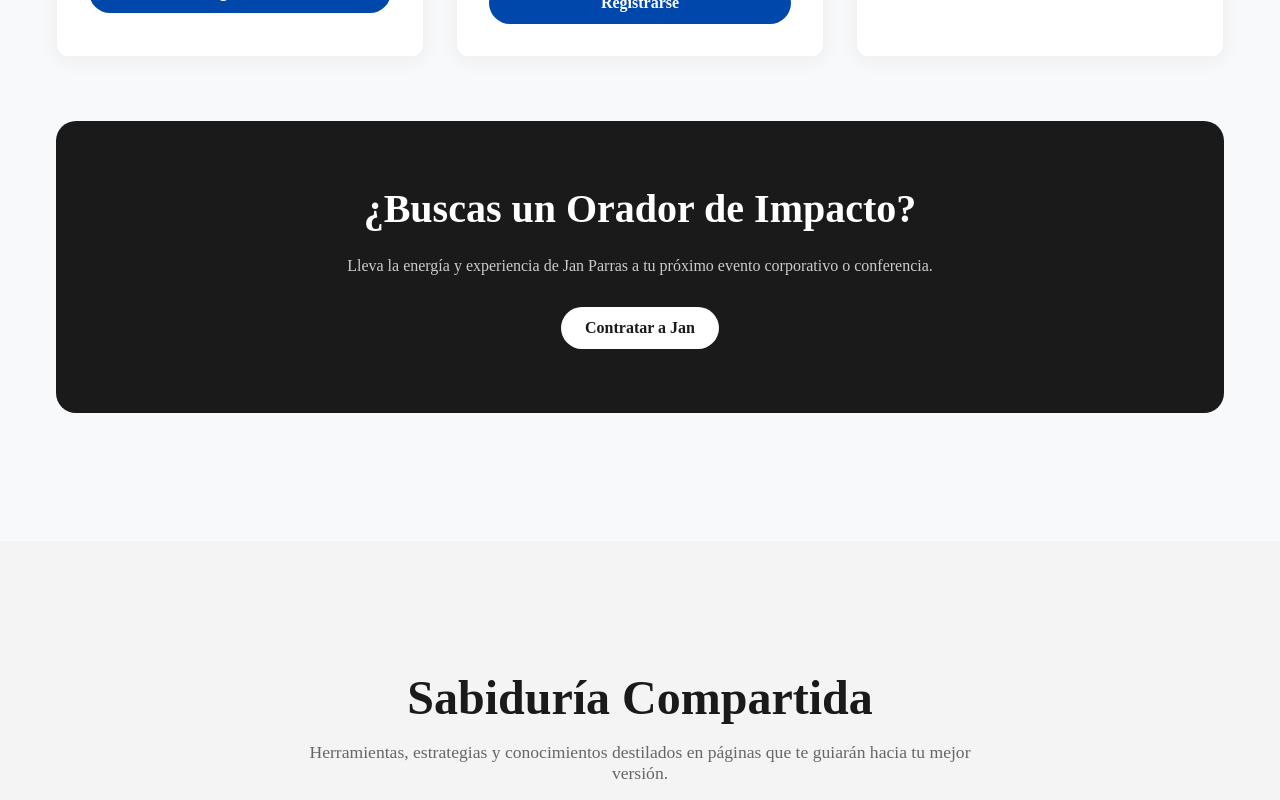
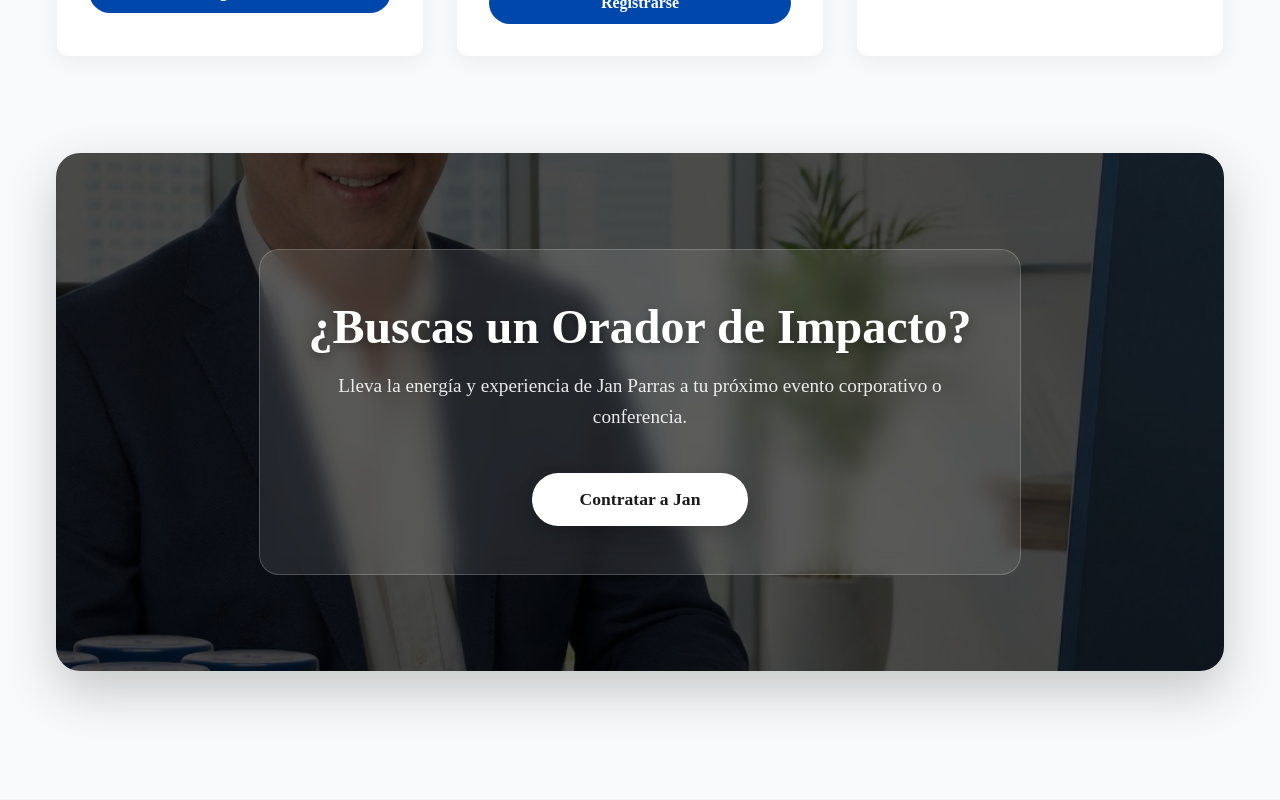
Before and after one commit to josephdelgadoa/janparras, a Next.js app: page / in a window 1280 px wide. Shown: the part 2220-3020 px from the top of the page. Built offline with nearby package versions, Linux system fonts and the light colour scheme; a web font is replaced by a local one.

Commit message:
Revamp Conferences section with premium visual effects

```diff
--- a/src/components/ConferencesSection.module.css
+++ b/src/components/ConferencesSection.module.css
@@ -65,26 +65,105 @@
     margin-bottom: 1.5rem;
 }
 
+/* Hire Section Revamp */
 .hireSection {
-    background: var(--foreground);
-    color: var(--background);
-    padding: 4rem;
+    position: relative;
+    padding: 6rem 2rem;
+    border-radius: 24px;
+    margin-top: 6rem;
+    overflow: hidden;
+    text-align: center;
+    color: white;
+    /* Background Image with Overlay */
+    background:
+        linear-gradient(rgba(0, 0, 0, 0.7), rgba(0, 0, 0, 0.7)),
+        url('/jan-parras-speaking.jpg') no-repeat center center;
+    background-size: cover;
+    background-attachment: fixed;
+    /* Parallax effect */
+    box-shadow: 0 20px 50px rgba(0, 0, 0, 0.2);
+    display: flex;
+    flex-direction: column;
+    align-items: center;
+    justify-content: center;
+}
+
+/* Glassmorphism Card Effect inside section */
+.hireContent {
+    position: relative;
+    z-index: 2;
+    background: rgba(255, 255, 255, 0.1);
+    backdrop-filter: blur(10px);
+    -webkit-backdrop-filter: blur(10px);
+    border: 1px solid rgba(255, 255, 255, 0.2);
+    padding: 3rem;
     border-radius: 20px;
-    text-align: center;
-    margin-top: 4rem;
+    max-width: 800px;
+    animation: fadeInUp 1s ease-out;
 }
 
 .hireTitle {
     color: white;
     font-family: var(--font-serif);
-    font-size: 2.5rem;
-    margin-bottom: 1.5rem;
+    font-size: 3rem;
+    margin-bottom: 1rem;
+    line-height: 1.2;
+    text-shadow: 0 4px 10px rgba(0, 0, 0, 0.3);
 }
 
 .hireText {
-    color: #ccc;
-    margin-bottom: 2rem;
-    max-width: 600px;
+    color: rgba(255, 255, 255, 0.9);
+    margin-bottom: 2.5rem;
+    font-size: 1.2rem;
+    line-height: 1.6;
+    max-width: 650px;
     margin-left: auto;
     margin-right: auto;
 }
+
+.hireButton {
+    background: white;
+    color: var(--foreground);
+    padding: 1rem 3rem;
+    font-size: 1.1rem;
+    font-weight: 600;
+    border-radius: 50px;
+    text-decoration: none;
+    transition: all 0.3s ease;
+    display: inline-block;
+    box-shadow: 0 10px 20px rgba(0, 0, 0, 0.2);
+}
+
+.hireButton:hover {
+    transform: translateY(-3px) scale(1.05);
+    box-shadow: 0 15px 30px rgba(0, 0, 0, 0.3);
+    background: var(--primary);
+    color: white;
+}
+
+/* Animations */
+@keyframes fadeInUp {
+    from {
+        opacity: 0;
+        transform: translateY(30px);
+    }
+
+    to {
+        opacity: 1;
+        transform: translateY(0);
+    }
+}
+
+@media (max-width: 768px) {
+    .hireSection {
+        padding: 4rem 1.5rem;
+    }
+
+    .hireTitle {
+        font-size: 2rem;
+    }
+
+    .hireContent {
+        padding: 2rem;
+    }
+}
--- a/src/components/ConferencesSection.tsx
+++ b/src/components/ConferencesSection.tsx
@@ -52,13 +52,15 @@ export default function ConferencesSection() {
                 </div>
 
                 <div className={styles.hireSection}>
+                    <div className={styles.hireContent}>
                         <h3 className={styles.hireTitle}>¿Buscas un Orador de Impacto?</h3>
                         <p className={styles.hireText}>
                             Lleva la energía y experiencia de Jan Parras a tu próximo evento corporativo o conferencia.
                         </p>
-                    <Link href="#contact" className="btn" style={{ background: 'white', color: 'var(--foreground)' }}>
+                        <Link href="#contact" className={styles.hireButton}>
                             Contratar a Jan
                         </Link>
+                    </div>
                 </div>
             </div>
         </section>
--- a/src/components/ShopSection.tsx
+++ b/src/components/ShopSection.tsx
@@ -6,17 +6,20 @@ const products = [
     {
         name: "Transfer Factor Plus",
         description: "El máximo soporte para tu sistema inmunitario.",
-        image: "/product-tf-plus.jpg"
+        image: "/product-tf-plus.jpg",
+        link: "https://peru.4life.com/10731490/product/transfer-factor-plus-tri-factor/89"
     },
     {
         name: "RioVida",
         description: "Antioxidantes líquidos para vitalidad y bienestar.",
-        image: "/product-riovida.jpg"
+        image: "/product-riovida.jpg",
+        link: "https://peru.4life.com/10731490/product/4life-transfer-factor-riovida-tri-factor-form/4470"
     },
     {
         name: "Energy Go Stix",
         description: "Energía natural para mantenerte enfocado todo el día.",
-        image: "/product-energy.jpg"
+        image: "/product-energy.jpg",
+        link: "https://peru.4life.com/10731490/product/energy-go-stix/16"
     }
 ];
 
@@ -46,7 +49,7 @@ export default function ShopSection() {
                             <div className={styles.productDetails}>
                                 <h3 className={styles.productName}>{product.name}</h3>
                                 <p className={styles.productDescription}>{product.description}</p>
-                                <Link href="#" className="btn btn-primary" style={{ fontSize: '0.9rem', padding: '0.5rem 1.5rem' }}>
+                                <Link href={product.link} target="_blank" className="btn btn-primary" style={{ fontSize: '0.9rem', padding: '0.5rem 1.5rem' }}>
                                     Ver Detalle
                                 </Link>
                             </div>
```
Lines whose indentation alone changed are shown as unchanged.
